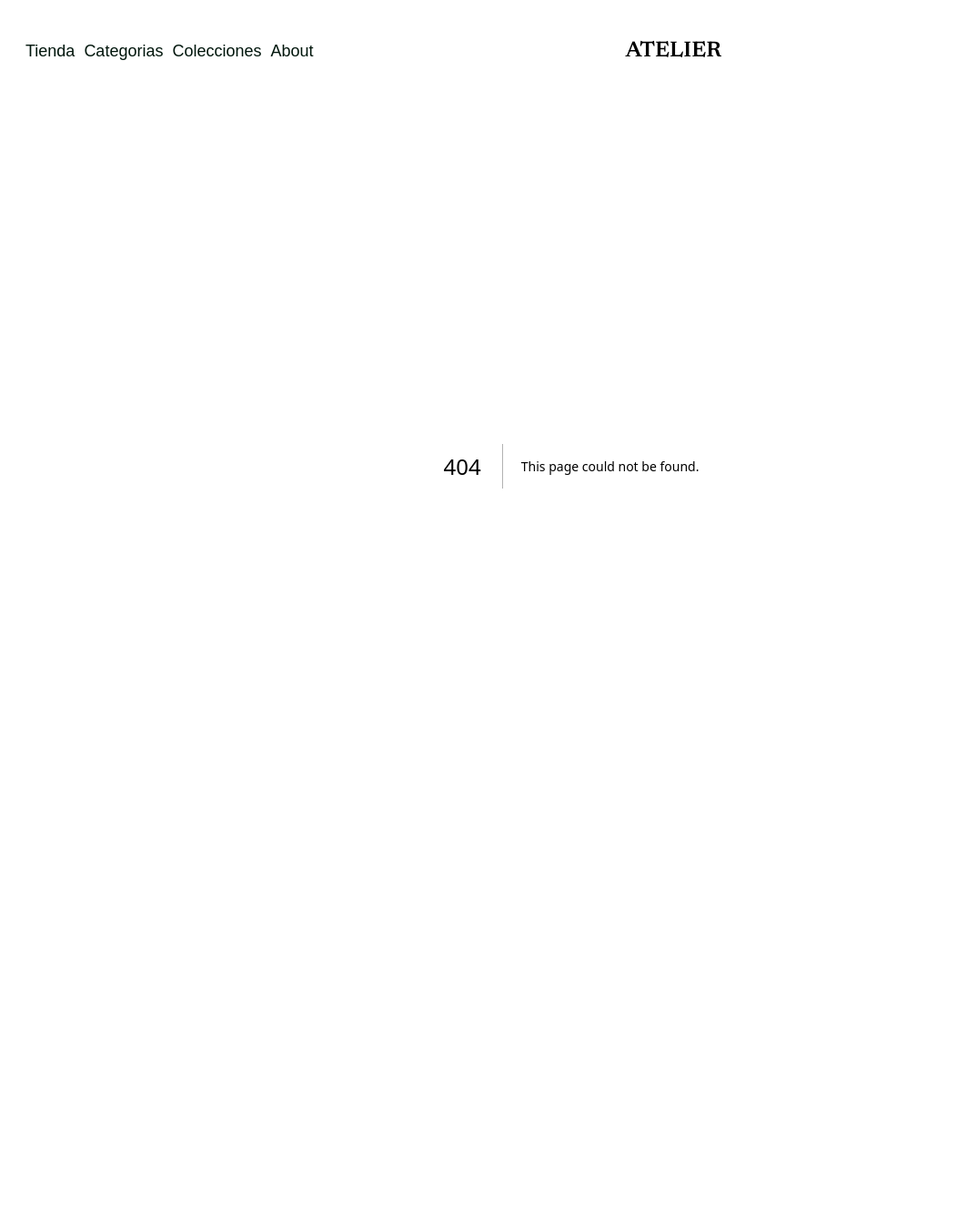
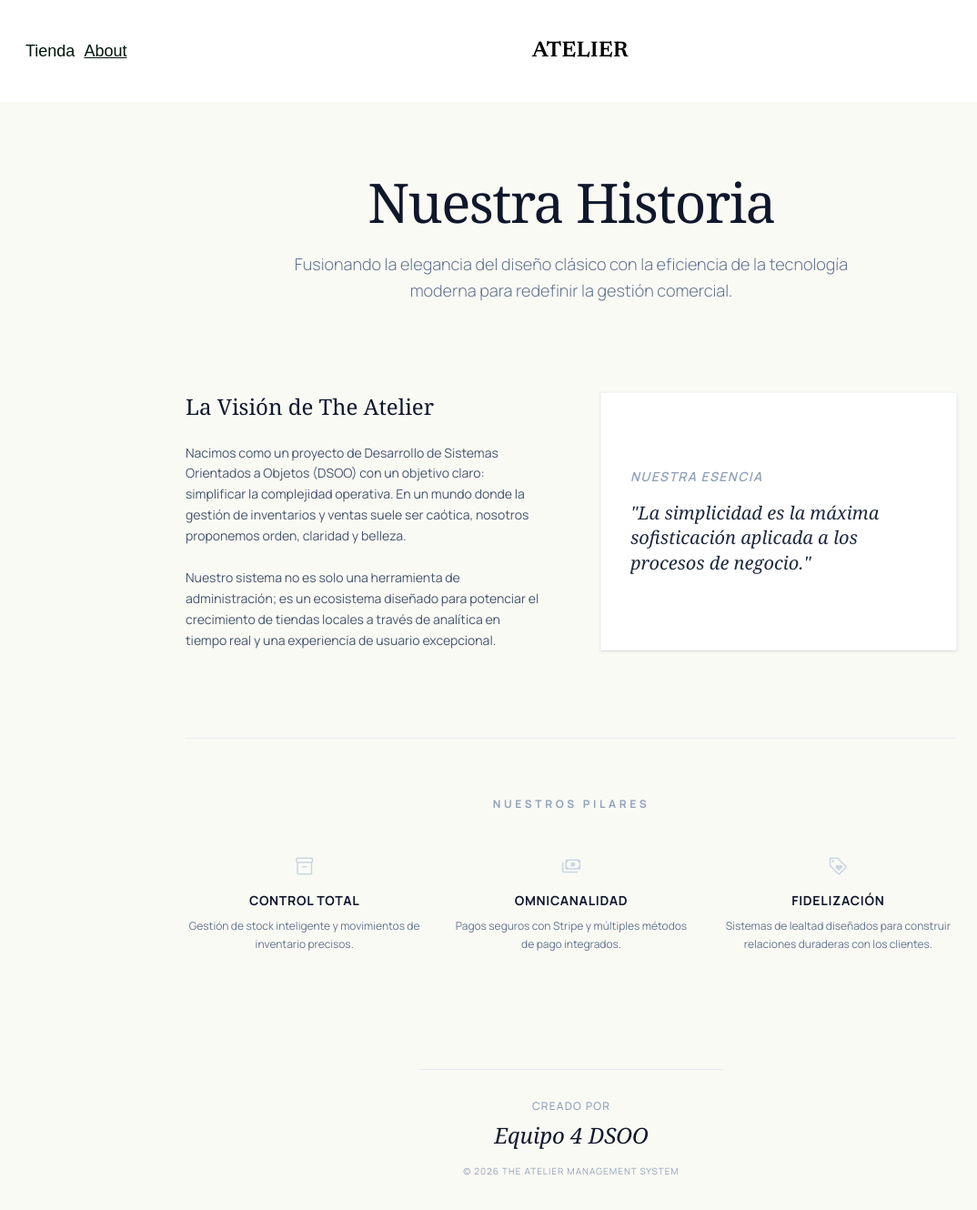
Before and after one commit to Gaeh-LPZ/DSOO, a Next.js app in the folder Aplicacion/: page /about in a window 1280 px wide. Before the commit this address had no page. Shown: the top 1330 px of the page at 91% size, without its empty margins (12-1086 px from the left). Before the commit the page ends 912 px from the top, so only its background shows below. Built offline with nearby package versions, Linux system fonts and the light colour scheme.

Commit message:
about page

```diff
--- /dev/null
+++ b/Aplicacion/app/about/page.tsx
@@ -0,0 +1,69 @@
+import Link from 'next/link';
+
+export default function AboutPage() {
+  return (
+    <div className="min-h-screen bg-[#fafaf5] font-body text-slate-900">
+      <main className="max-w-4xl mx-auto px-6 py-20">
+        {/* HERO SECTION */}
+        <section className="mb-24 text-center">
+          <h1 className="text-5xl md:text-6xl font-serif text-slate-900 tracking-tight mb-6">
+            Nuestra Historia
+          </h1>
+          <p className="text-lg text-slate-500 font-light leading-relaxed max-w-2xl mx-auto">
+            Fusionando la elegancia del diseño clásico con la eficiencia de la tecnología moderna para redefinir la gestión comercial.
+          </p>
+        </section>
+
+        {/* CONTENIDO PRINCIPAL */}
+        <div className="grid grid-cols-1 md:grid-cols-2 gap-16 mb-24">
+          <div className="space-y-6">
+            <h2 className="text-2xl font-serif text-slate-900">La Visión de The Atelier</h2>
+            <p className="text-sm text-slate-600 leading-relaxed">
+              Nacimos como un proyecto de Desarrollo de Sistemas Orientados a Objetos (DSOO) con un objetivo claro: simplificar la complejidad operativa. En un mundo donde la gestión de inventarios y ventas suele ser caótica, nosotros proponemos orden, claridad y belleza.
+            </p>
+            <p className="text-sm text-slate-600 leading-relaxed">
+              Nuestro sistema no es solo una herramienta de administración; es un ecosistema diseñado para potenciar el crecimiento de tiendas locales a través de analítica en tiempo real y una experiencia de usuario excepcional.
+            </p>
+          </div>
+          <div className="bg-white p-8 border border-slate-100 shadow-sm flex flex-col justify-center italic">
+            <p className="text-slate-400 text-sm mb-4 uppercase tracking-widest font-semibold">Nuestra Esencia</p>
+            <blockquote className="text-xl font-serif text-slate-800 leading-snug">
+              "La simplicidad es la máxima sofisticación aplicada a los procesos de negocio."
+            </blockquote>
+          </div>
+        </div>
+
+        {/* VALORES / TECNOLOGÍA */}
+        <section className="border-t border-slate-200/60 pt-16 mb-24">
+          <h2 className="text-xs font-bold uppercase tracking-[0.3em] text-slate-400 text-center mb-12">Nuestros Pilares</h2>
+          <div className="grid grid-cols-1 sm:grid-cols-3 gap-8">
+            <div className="text-center">
+              <span className="material-symbols-outlined text-slate-300 text-4xl mb-4">inventory_2</span>
+              <h3 className="text-sm font-bold uppercase tracking-wider mb-2">Control Total</h3>
+              <p className="text-xs text-slate-500 leading-relaxed">Gestión de stock inteligente y movimientos de inventario precisos.</p>
+            </div>
+            <div className="text-center">
+              <span className="material-symbols-outlined text-slate-300 text-4xl mb-4">payments</span>
+              <h3 className="text-sm font-bold uppercase tracking-wider mb-2">Omnicanalidad</h3>
+              <p className="text-xs text-slate-500 leading-relaxed">Pagos seguros con Stripe y múltiples métodos de pago integrados.</p>
+            </div>
+            <div className="text-center">
+              <span className="material-symbols-outlined text-slate-300 text-4xl mb-4">loyalty</span>
+              <h3 className="text-sm font-bold uppercase tracking-wider mb-2">Fidelización</h3>
+              <p className="text-xs text-slate-500 leading-relaxed">Sistemas de lealtad diseñados para construir relaciones duraderas con los clientes.</p>
+            </div>
+          </div>
+        </section>
+
+        {/* FIRMA / CRÉDITOS */}
+        <footer className="text-center pt-8">
+          <div className="inline-block border-t border-slate-200 px-12 pt-8">
+            <p className="text-xs text-slate-400 uppercase tracking-widest mb-2 font-medium">Creado por</p>
+            <p className="text-2xl font-serif italic text-slate-900">Equipo 4 DSOO</p>
+            <p className="text-[10px] text-slate-400 mt-4 tracking-widest uppercase">© 2026 The Atelier Management System</p>
+          </div>
+        </footer>
+      </main>
+    </div>
+  );
+}
--- a/Aplicacion/app/admin/AdminDashboardClient.tsx
+++ b/Aplicacion/app/admin/AdminDashboardClient.tsx
@@ -155,7 +155,7 @@ function StoreCard({ store }: { store: StoreReport }) {
               ].map((item, i) => (
                 <div key={i} className="flex justify-between items-center py-2 border-b border-slate-50">
                   <span className="text-xs text-slate-500">{item.label}</span>
-                  <span className="text-xs font-semibold text-slate-800 text-right max-w-[180px] truncate">{item.value}</span>
+                  <span className="text-xs font-semibold text-slate-800 text-right max-w-45 truncate">{item.value}</span>
                 </div>
               ))}
             </div>
--- a/Aplicacion/app/ui/header.tsx
+++ b/Aplicacion/app/ui/header.tsx
@@ -9,9 +9,7 @@ import { usePathname } from "next/navigation";
 export default function Header() {
     const routes = [
         { name: 'Tienda', href: '/tienda' },
-        { name: 'Categorias', href: '#' },
-        { name: 'Colecciones', href: '#' },
-        { name: 'About', href: '#' },
+        { name: 'About', href: '/about' },
     ]
 
     const pathname = usePathname();
```
